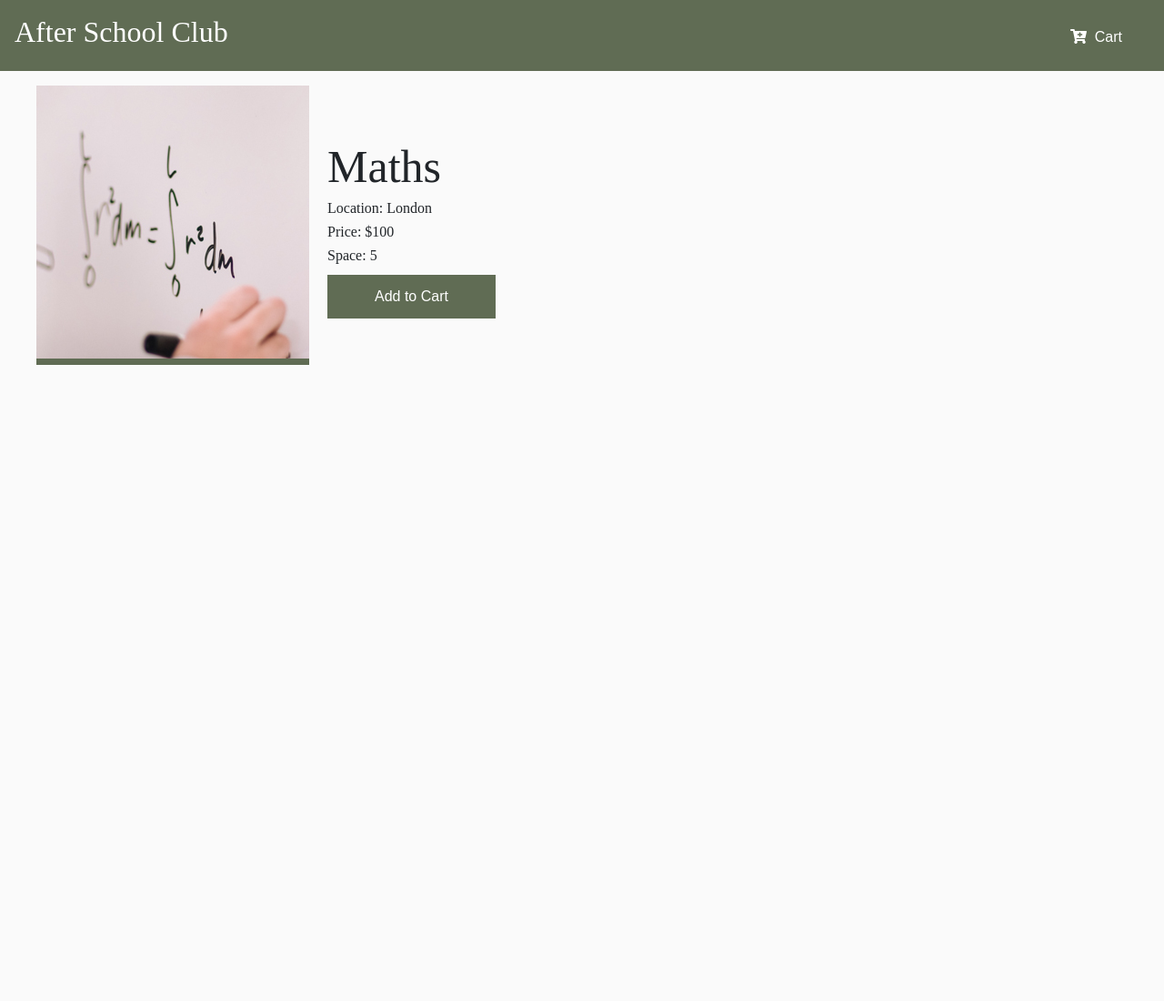
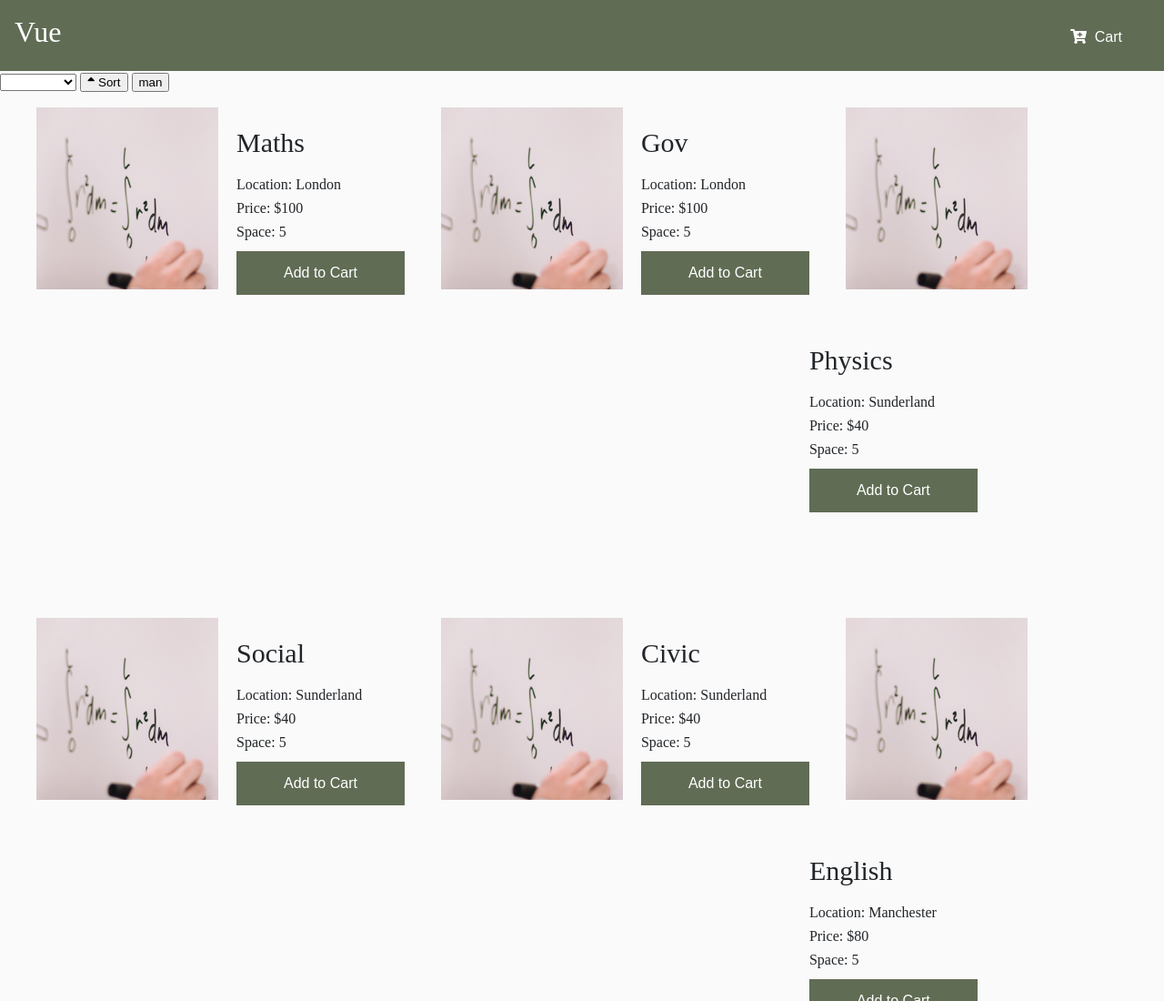
Before and after one commit to Offor/AfterSchoolClub, a plain HTML site: page index.html in a window 1280 px wide. Shown: the top 1100 px of the page at 91% size. Before the commit the page ends 800 px from the top, so only its background shows below. Drawn offline with nearby package versions, Linux system fonts and the light colour scheme.

Commit message:
updated with v-for

```diff
--- a/index.html
+++ b/index.html
@@ -6,37 +6,52 @@
         <script src="https://cdn.jsdelivr.net/npm/vue/dist/vue.js"></script>
         <link rel="stylesheet" href="https:cdnjs.cloudflare.com/ajax/libs/font-awesome/5.15.1/css/all.min.css">
         <link rel="stylesheet" href="main.css">
+        <!-- <script src="products.js"></script> -->
     </head>
     <body>
         <div id="App">
             <header class="navbar">
                 <h1 class="sitename">{{sitename}}</h1>
                 <div class="btn_checkout">
-                    <button v-on:click='showCheckout' class="btn_check">
+                    <button v-on:click="showCheckout" class="btn_check">
                      <sup> {{cartItemCount}} </sup>
                     <span class="fas fa-cart-plus"></span> &nbsp;Cart
                     </button>
                 </div>
             </header>
             <main>
+                <div class="sort-bar">
+                    <select name="sortBy" class="select" v-model="sortBy" >
+                        <option value="location">Location</option>
+                        <option value="subject">Subject</option>
+
+                        <option value="price">Price</option>
+                        <option value="availability">availability</option>
+                    </select>
+                    <button v-on:click="ascending = !ascending" class="sort_button">
+                        <i v-if="ascending" class="fa fa-sort-up"></i>
+                        <i v-else class="fa fa-sort-down"></i> Sort
+                    </button>
+                    <button @click="sortedSubject">man</button>
+                </div>
                 <div class="product">
-                    <div class="col">
+                    <div class="col" v-for="product in sortedProducts">
                         <figure class="image_box">
                             <img v-bind:src="product.image">
                         </figure>
-                        <div class="info">
+                        <div class="info" >
                             <h3>{{product.subject}}</h3>
                              <p>Location: {{product.location}}</p>
                           <p>Price: {{product.price}}</p>
                           <p>Space:
-                             <span v-if="product.spaces - cartItemCount >= 0">
-                                 {{product.spaces - cartItemCount}}
-                            </span>
+                                <span v-if="product.spaces - cartCount(product.id) >= 0">
+                                    {{product.spaces - cartCount(product.id) }}
+                                </span>
 
                             </p>
 
-                            <button class="btn_add" v-on:click="addToCart" v-if="canAddToCart">Add to Cart</button>
-                             <button class="btn_add_disabled" disabled='disabled' v-else>Add to cart</button>
+                            <button class="btn_add" v-on:click='addToCart(product)'  v-if="canAddToCart(product)">Add to Cart</button>
+                            <button class="btn_add_disabled" disabled='disabled' v-else>Add to cart</button>
 
                         </div>
 
@@ -47,5 +62,8 @@
 
         </div>
         <script type="text/javascript" src="products.js"></script>
+        <!-- <script type="text/javascript">
+             -->
+        </script>
     </body>
 </html>
--- a/main.css
+++ b/main.css
@@ -18,7 +18,7 @@ body {
   }
 
   h3 {
-    font-size: 50px;
+    font-size: 30px;
     line-height: 50px;
     padding-top: 10px;
   }
@@ -58,7 +58,10 @@ body {
 
   .info {
     float:left;
-    padding-top: 70px;
+    padding-top: 20px;
+    clear: right;
+    padding-bottom: 100px;
+
 
 
   }
@@ -66,19 +69,20 @@ body {
   figure {
     float: left;
     margin-right: 20px;
-    height: 300;
-    width: 300;
+
 
   }
 
-  .image_box {
-    height: 300;
-    width: 300;
+  /* .image_box {
+    height: 150;
+    width: 150;
     background-color: #606C54;
-  }
+  } */
 
   img {
     clip: rect(0px,60px,200px,0px);
+    height: 200px;
+    width: 200px;
   }
 
   .btn_add {
--- a/products.js
+++ b/products.js
@@ -1,8 +1,12 @@
 var webstore = new Vue({
-    el: '#App',
+    el: "#App",
     data: {
-        sitename: 'After School Club',
-        product: {
+        sitename: "Vue",
+        ascending: true,
+        sortBy: 'alphabetically',
+        sortP: null,
+        products: [
+            {
                 id: 001,
                 subject: "Maths",
                 location: "London",
@@ -10,34 +14,117 @@ var webstore = new Vue({
                 spaces: 5,
                 image: "maths.jpg"
             },
+            {
+                id: 002,
+                subject: "English",
+                location: "Manchester",
+                price: "$80",
+                spaces: 5,
+                image: "maths.jpg"
+            },
+            {
+                id: 003,
+                subject: "Physics",
+                location: "Sunderland",
+                price: "$40",
+                spaces: 5,
+                image: "maths.jpg"
+            },
+            {
+                id: 004,
+                subject: "Social",
+                location: "Sunderland",
+                price: "$40",
+                spaces: 5,
+                image: "maths.jpg"
+            },
+            {
+                id: 005,
+                subject: "Civic",
+                location: "Sunderland",
+                price: "$40",
+                spaces: 5,
+                image: "maths.jpg"
+            },
+            {
+                id: 006,
+                subject: "Gov",
+                location: "London",
+                price: "$100",
+                spaces: 5,
+                image: "maths.jpg"
+            },
+            {
+                id: 007,
+                subject: "Literature",
+                location: "Manchester",
+                price: "$80",
+                spaces: 5,
+                image: "maths.jpg"
+            },
 
+        ],
         cart: [],
         showProduct: true,
+        filterText: '',
     },
+
     methods: {
-        addToCart: function() {
-            this.cart.push(this.product.id);
+        addToCart(product) {
+            this.cart.push(product.id)
         },
 
         showCheckout() {
             this.showProduct = this.showProduct ? false : true;
         },
-           decrement() {
-               if(this.spaces === 0 ) return
-               this.spaces -= 1
+
+        canAddToCart(product) {
+            return product.spaces > this.cartCount(product.id);
+        },
+
+        cartCount(id) {
+            let count = 0;
+            for (let i = 0; i < this.cart.length; i++) {
+                if(this.cart[i] === id){
+                    count++;
                 }
+
+            }
+            return count;
         },
+
+
+    },
+
     computed: {
         cartItemCount: function() {
             return this.cart.length || '';
         },
 
-        canAddToCart: function() {
-            return this.product.spaces > this.cartItemCount;
+        sortedProducts() {
+            let productsArray = this.products.slice(0);
+            function compare(a, b) {
+                if (a.price > b.price)
+                    return 1;
+                if (a.price < b.price)
+                return -1;
+                return 0;
+
+            }
+            return productsArray.sort(compare);
         },
 
-
-
+        sortedSubject() {
+            let productsArray = this.products.slice(0);
+            function compare(a, b) {
+                if (a.subject > b.subject)
+                    return 1;
+                if (a.subject < b.subject)
+                return -1;
+                return 0;
 
             }
+            return productsArray.sort(compare);
+        }
+    }
 });
```
Lines whose indentation alone changed are shown as unchanged.
